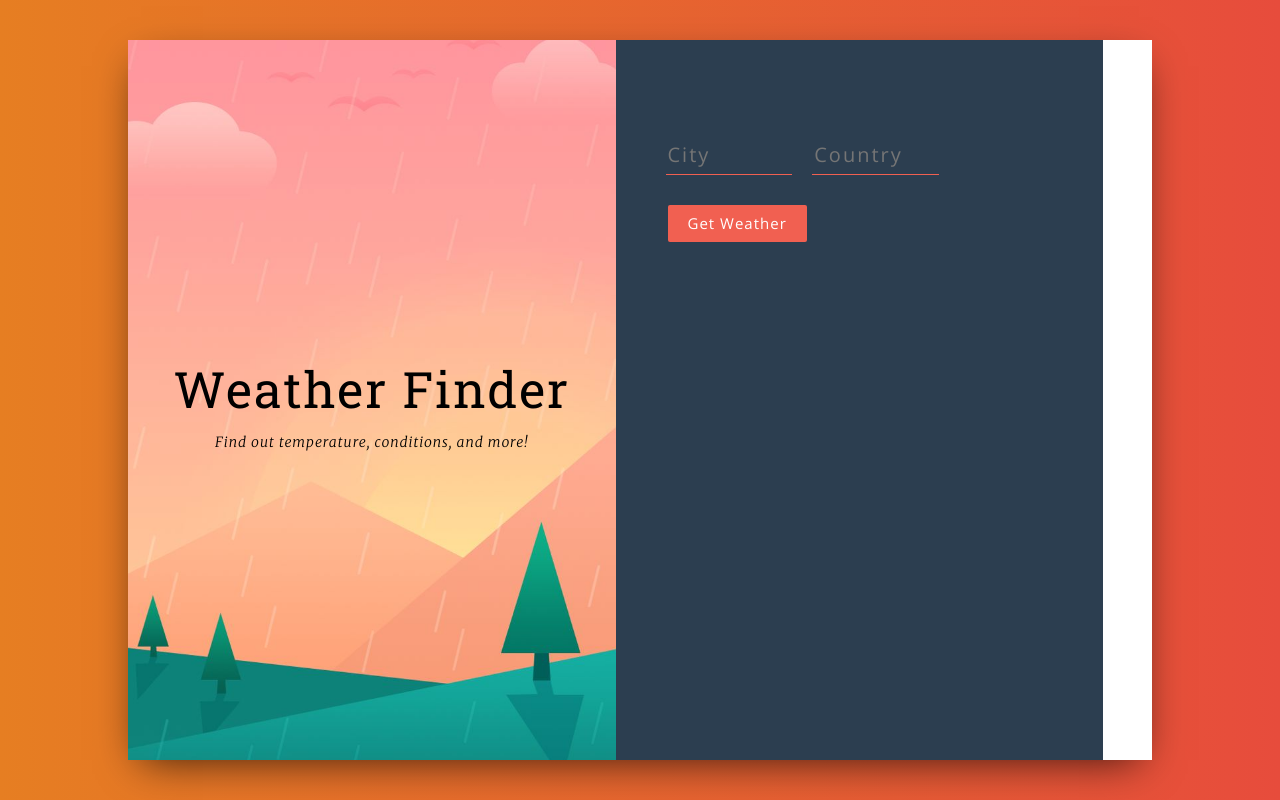
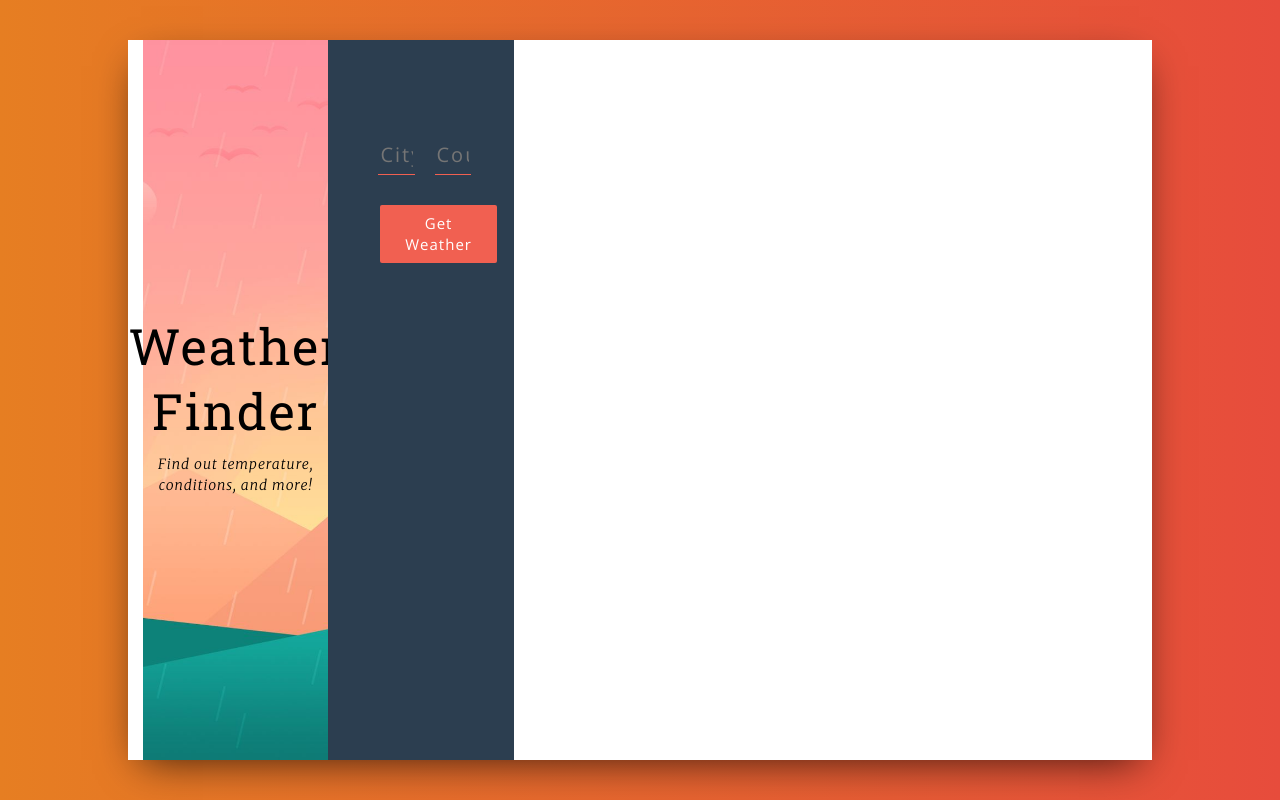
Before and after one commit to cboydstun/weather-app, a React (Create React App) app: page / in a window 1280 px wide. Built offline with nearby package versions, Linux system fonts and the light colour scheme.

Commit message:
added col-xs-5 to row

```diff
--- a/src/App.js
+++ b/src/App.js
@@ -57,7 +57,7 @@ class App extends React.Component {
         <div className="wrapper">
           <div className="main">
             <div className="container">
-              <div className="row">
+              <div className="col-xs-5 row">
                 <div className="col-xs-5 title-container">
                   <Titles />
                 </div>
```
